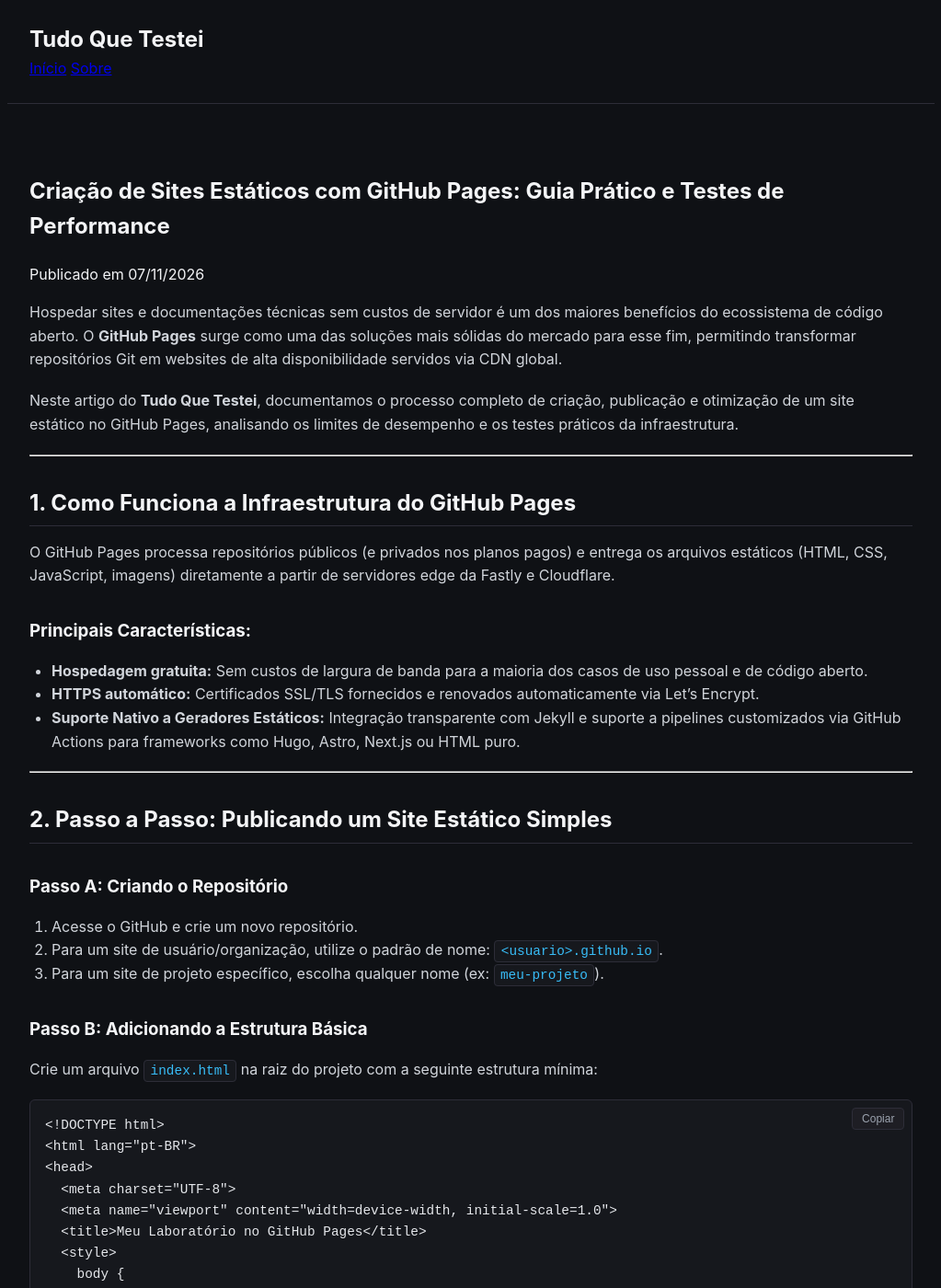
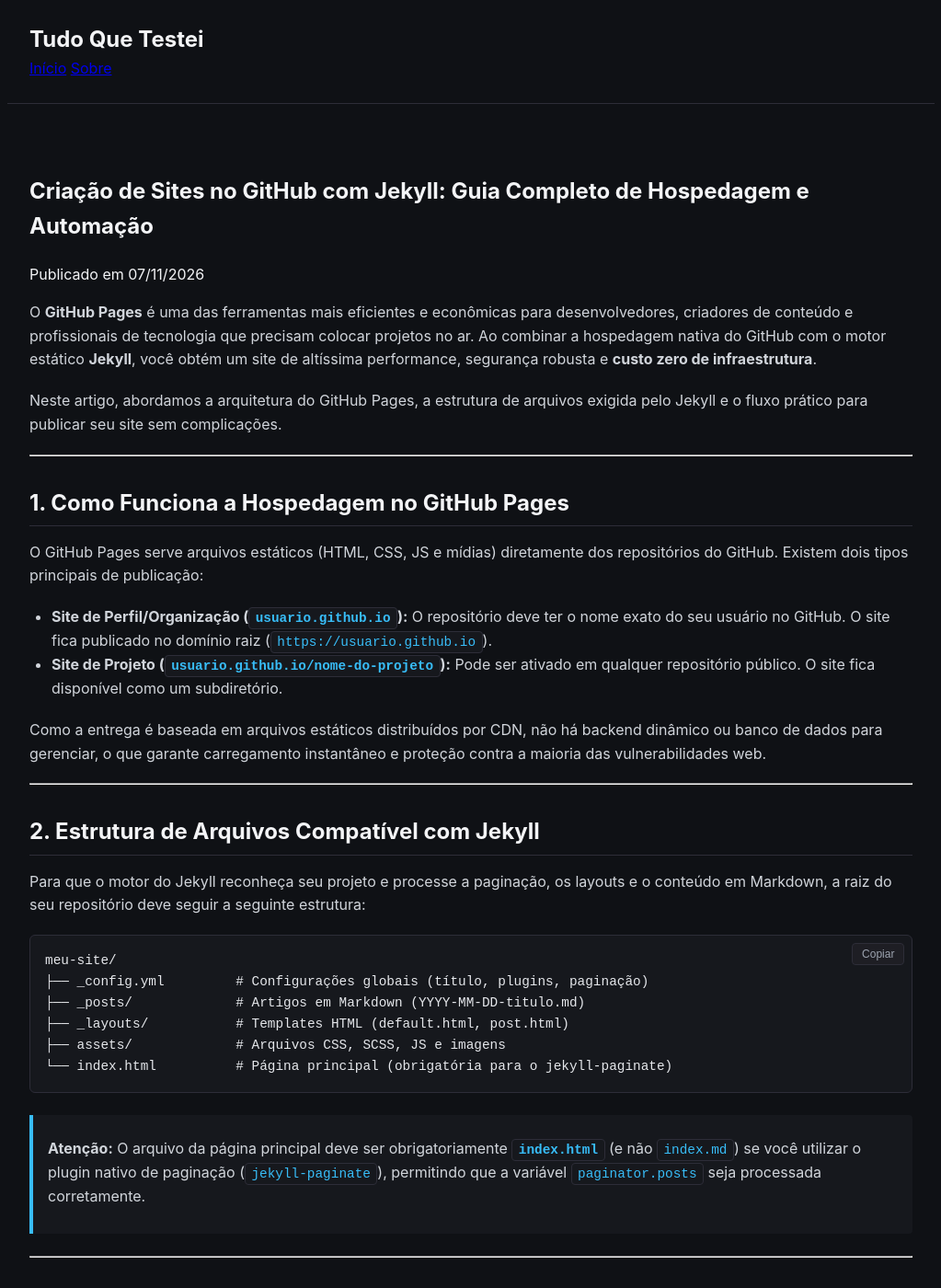
Before and after one commit to connectlab1/tudoquetestei, a Jekyll site: the page built from _posts/2026-11-07-criando-sites-estaticos-github-pages-guia.md, in a window 1280 px wide and 1400 px high. Shown: the whole window at 92% size, without its empty margins (128-1151 px from the left). Built offline with Jekyll 4.4.1, drawn with Linux system fonts in a browser that asks for light colours; some of the changed text lies outside the part shown.

Commit message:
Update GitHub Pages guide with Jekyll details

````diff
--- a/_posts/2026-11-07-criando-sites-estaticos-github-pages-guia.md
+++ b/_posts/2026-11-07-criando-sites-estaticos-github-pages-guia.md
@@ -1,111 +1,114 @@
 ---
 layout: post
-title: "Criação de Sites Estáticos com GitHub Pages: Guia Prático e Testes de Performance"
-date: 2026-11-07 18:00:00 -0300
-categories: [GitHub Pages, Web, Infraestrutura]
-description: "Um passo a passo completo sobre como hospedar sites estáticos gratuitamente no GitHub Pages, configurar domínios customizados e otimizar a entrega."
+title: "Criação de Sites no GitHub com Jekyll: Guia Completo de Hospedagem e Automação"
+date: 2026-11-07 15:00:00 -0300
+categories: [GitHub Pages, Jekyll, Infraestrutura]
+description: "Um passo a passo completo sobre como criar, estruturar e publicar sites estáticos gratuitos no GitHub Pages utilizando o motor de geração Jekyll."
 ---
 
-Hospedar sites e documentações técnicas sem custos de servidor é um dos maiores benefícios do ecossistema de código aberto. O **GitHub Pages** surge como uma das soluções mais sólidas do mercado para esse fim, permitindo transformar repositórios Git em websites de alta disponibilidade servidos via CDN global.
+O **GitHub Pages** é uma das ferramentas mais eficientes e econômicas para desenvolvedores, criadores de conteúdo e profissionais de tecnologia que precisam colocar projetos no ar. Ao combinar a hospedagem nativa do GitHub com o motor estático **Jekyll**, você obtém um site de altíssima performance, segurança robusta e **custo zero de infraestrutura**.
 
-Neste artigo do **Tudo Que Testei**, documentamos o processo completo de criação, publicação e otimização de um site estático no GitHub Pages, analisando os limites de desempenho e os testes práticos da infraestrutura.
+Neste artigo, abordamos a arquitetura do GitHub Pages, a estrutura de arquivos exigida pelo Jekyll e o fluxo prático para publicar seu site sem complicações.
 
 ---
 
-## 1. Como Funciona a Infraestrutura do GitHub Pages
+## 1. Como Funciona a Hospedagem no GitHub Pages
 
-O GitHub Pages processa repositórios públicos (e privados nos planos pagos) e entrega os arquivos estáticos (HTML, CSS, JavaScript, imagens) diretamente a partir de servidores edge da Fastly e Cloudflare.
+O GitHub Pages serve arquivos estáticos (HTML, CSS, JS e mídias) diretamente dos repositórios do GitHub. Existem dois tipos principais de publicação:
 
-### Principais Características:
-* **Hospedagem gratuita:** Sem custos de largura de banda para a maioria dos casos de uso pessoal e de código aberto.
-* **HTTPS automático:** Certificados SSL/TLS fornecidos e renovados automaticamente via Let's Encrypt.
-* **Suporte Nativo a Geradores Estáticos:** Integração transparente com Jekyll e suporte a pipelines customizados via GitHub Actions para frameworks como Hugo, Astro, Next.js ou HTML puro.
+* **Site de Perfil/Organização (`usuario.github.io`):** O repositório deve ter o nome exato do seu usuário no GitHub. O site fica publicado no domínio raiz (`https://usuario.github.io`).
+* **Site de Projeto (`usuario.github.io/nome-do-projeto`):** Pode ser ativado em qualquer repositório público. O site fica disponível como um subdiretório.
+
+Como a entrega é baseada em arquivos estáticos distribuídos por CDN, não há backend dinâmico ou banco de dados para gerenciar, o que garante carregamento instantâneo e proteção contra a maioria das vulnerabilidades web.
 
 ---
 
-## 2. Passo a Passo: Publicando um Site Estático Simples
+## 2. Estrutura de Arquivos Compatível com Jekyll
 
-### Passo A: Criando o Repositório
-1. Acesse o GitHub e crie um novo repositório.
-2. Para um site de usuário/organização, utilize o padrão de nome: `<usuario>.github.io`.
-3. Para um site de projeto específico, escolha qualquer nome (ex: `meu-projeto`).
+Para que o motor do Jekyll reconheça seu projeto e processe a paginação, os layouts e o conteúdo em Markdown, a raiz do seu repositório deve seguir a seguinte estrutura:
 
-### Passo B: Adicionando a Estrutura Básica
-Crie um arquivo `index.html` na raiz do projeto com a seguinte estrutura mínima:
-
-```html
-<!DOCTYPE html>
-<html lang="pt-BR">
-<head>
-  <meta charset="UTF-8">
-  <meta name="viewport" content="width=device-width, initial-scale=1.0">
-  <title>Meu Laboratório no GitHub Pages</title>
-  <style>
-    body {
-      font-family: system-ui, -apple-system, sans-serif;
-      background-color: #0d1117;
-      color: #c9d1d9;
-      max-width: 800px;
-      margin: 40px auto;
-      padding: 0 20px;
-      line-height: 1.6;
-    }
-    h1 { color: #58a6ff; }
-  </style>
-</head>
-<body>
-  <h1>🚀 Teste de Deploy via GitHub Pages</h1>
-  <p>Este site foi publicado diretamente a partir de um repositório no GitHub.</p>
-</body>
-</html>
+```text
+meu-site/
+├── _config.yml         # Configurações globais (título, plugins, paginação)
+├── _posts/             # Artigos em Markdown (YYYY-MM-DD-titulo.md)
+├── _layouts/           # Templates HTML (default.html, post.html)
+├── assets/             # Arquivos CSS, SCSS, JS e imagens
+└── index.html          # Página principal (obrigatória para o jekyll-paginate)
 ```
 
-### Passo C: Habilitando o GitHub Pages
-1. No repositório, navegue até **Settings** > **Pages**.
-2. Na seção **Build and deployment**, selecione a origem (**Source**):
-   * **Deploy from a branch:** Escolha a branch `main` e a pasta `/ (root)`.
-3. Clique em **Save**. Em instantes, o link público do seu site estará disponível no topo da página de configurações.
+> **Atenção:** O arquivo da página principal deve ser obrigatoriamente **`index.html`** (e não `index.md`) se você utilizar o plugin nativo de paginação (`jekyll-paginate`), permitindo que a variável `paginator.posts` seja processada corretamente.
 
 ---
 
-## 3. Configurando Domínio Personalizado (CNAME)
+## 3. Configuração do `_config.yml`
 
-Para utilizar um domínio próprio (ex: `lab.seudominio.com`) no GitHub Pages:
+O arquivo `_config.yml` é o centro de controle do Jekyll. Abaixo está uma configuração base com suporte a paginação e URLs amigáveis:
 
-1. No painel de **Settings > Pages**, insira o seu domínio no campo **Custom domain**.
-2. No seu provedor de DNS (Cloudflare, Registro.br, GoDaddy, etc.), adicione os registros corretos:
+```yaml
+title: "Tudo Que Testei"
+description: "Laboratório prático de testes e infraestrutura"
+baseurl: "" # Deixe em branco para usuario.github.io ou coloque "/nome-do-projeto"
+url: "https://usuario.github.io"
 
-### Para Subdomínios (ex: `blog.seudominio.com`):
-| Tipo | Nome | Valor |
-| :--- | :--- | :--- |
-| **CNAME** | `blog` | `<usuario>.github.io.` |
+# Configuração de Paginação
+plugins:
+  - jekyll-paginate
 
-### Para Domínio Raiz (ex: `seudominio.com`):
-| Tipo | Nome | Valor |
-| :--- | :--- | :--- |
-| **A** | `@` | `185.199.108.153` |
-| **A** | `@` | `185.199.109.153` |
-| **A** | `@` | `185.199.110.153` |
-| **A** | `@` | `185.199.111.153` |
+paginate: 6
+paginate_path: "/page:num/"
+
+# Markdown e Permalinks
+markdown: kramdown
+permalink: /:categories/:title/
+```
 
 ---
 
-## 4. Testes e Resultados de Desempenho
+## 4. Criando um Artigo em Markdown
 
-Realizamos testes de benchmarking em sites hospedados no GitHub Pages utilizando ferramentas de análise de performance (Lighthouse e PageSpeed Insights):
+Todos os artigos devem ficar dentro da pasta **`_posts/`**. O nome do arquivo deve seguir rigorosamente o padrão `AAAA-MM-DD-titulo-do-post.md`.
 
-* **Tempo de Resposta (TTFB):** Média de 25ms a 60ms graças ao caching da CDN global.
-* **Pontuação no Performance Lighthouse:** **100/100** para páginas estáticas bem otimizadas.
-* **Disponibilidade (Uptime):** Superior a 99.9% em testes contínuos de requisição.
+No topo de cada arquivo, insira o cabeçalho **Front Matter** delimitado por três hifens (`---`):
+
+```markdown
+---
+layout: post
+title: "Como Configurar Servidores Web de Alta Performance"
+date: 2026-11-07 14:00:00 -0300
+categories: [Infraestrutura, Web]
+description: "Testes práticos de otimização de Nginx e Caddy para produção."
+---
+
+Aqui começa o conteúdo do seu artigo escrito em Markdown tradicional.
+
+### Vantagens dessa abordagem:
+1. Escreva em texto puro com formatação simples.
+2. Suporte nativo a blocos de código com *syntax highlighting*.
+3. Versionamento total pelo Git.
+```
 
 ---
 
-## Conclusão
+## 5. Publicando no GitHub (Deploy Automático)
 
-O **GitHub Pages** é uma das ferramentas mais eficientes e confiáveis para desenvolvedores e entusiastas de tecnologia que precisam publicar documentações, portfólios ou blogs estáticos sem complexidade de infraestrutura. Combinado com versionamento Git e automação por GitHub Actions, ele oferece um workflow moderno e extremamente ágil.
+Com a estrutura montada, basta enviar as alterações para o repositório remoto. O GitHub recompila o site automaticamente a cada `git push`:
+
+```bash
+# Adicionar as alterações ao controle de versão
+git add .
+
+# Criar o commit de alteração
+git commit -m "feat: adiciona artigo sobre criacao de sites no github"
+
+# Enviar para a branch principal
+git push origin main
 ```
-eof
 
-Geramos o novo artigo completo no arquivo `2026-11-07-criando-sites-estaticos-github-pages-guia.md`. Ele vem estruturado com metadados de Front Matter para o Jekyll, instruções passo a passo, tabelas e código formatado para o seu blog.
+### Ativando o GitHub Pages no Repositório
+1. Vá até o seu repositório no GitHub e clique na aba **Settings**.
+2. Na barra lateral esquerda, clique em **Pages**.
+3. Em **Build and deployment > Source**, selecione **Deploy from a branch** (ou **GitHub Actions** se usar um pipeline customizado).
+4. Em **Branch**, selecione `main` e a pasta `/ (root)`.
+5. Clique em **Save**.
 
-Gostaria de ajustar alguma categoria ou adicionar mais algum exemplo de configuração para este post?
+Em poucos segundos, o pipeline do GitHub processará o build do Jekyll e seu site estará publicado e acessível publicamente.
````
